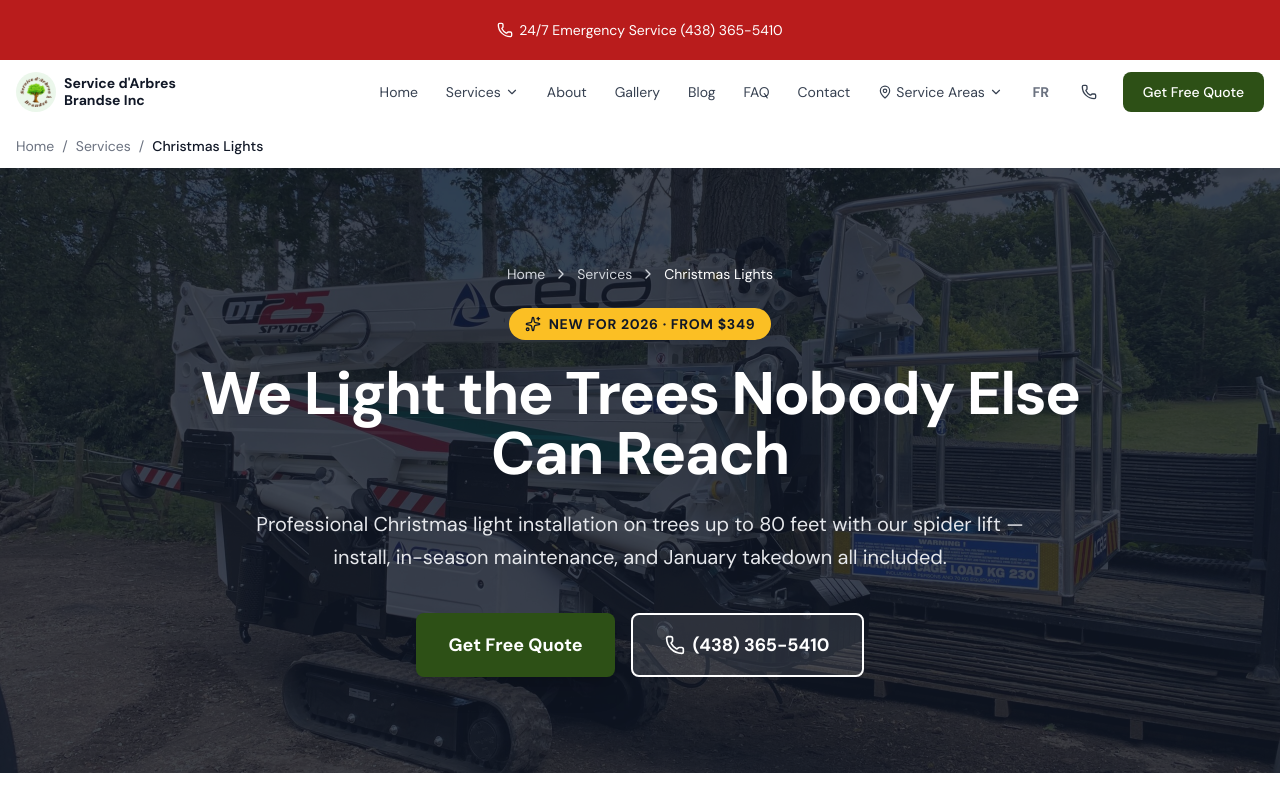
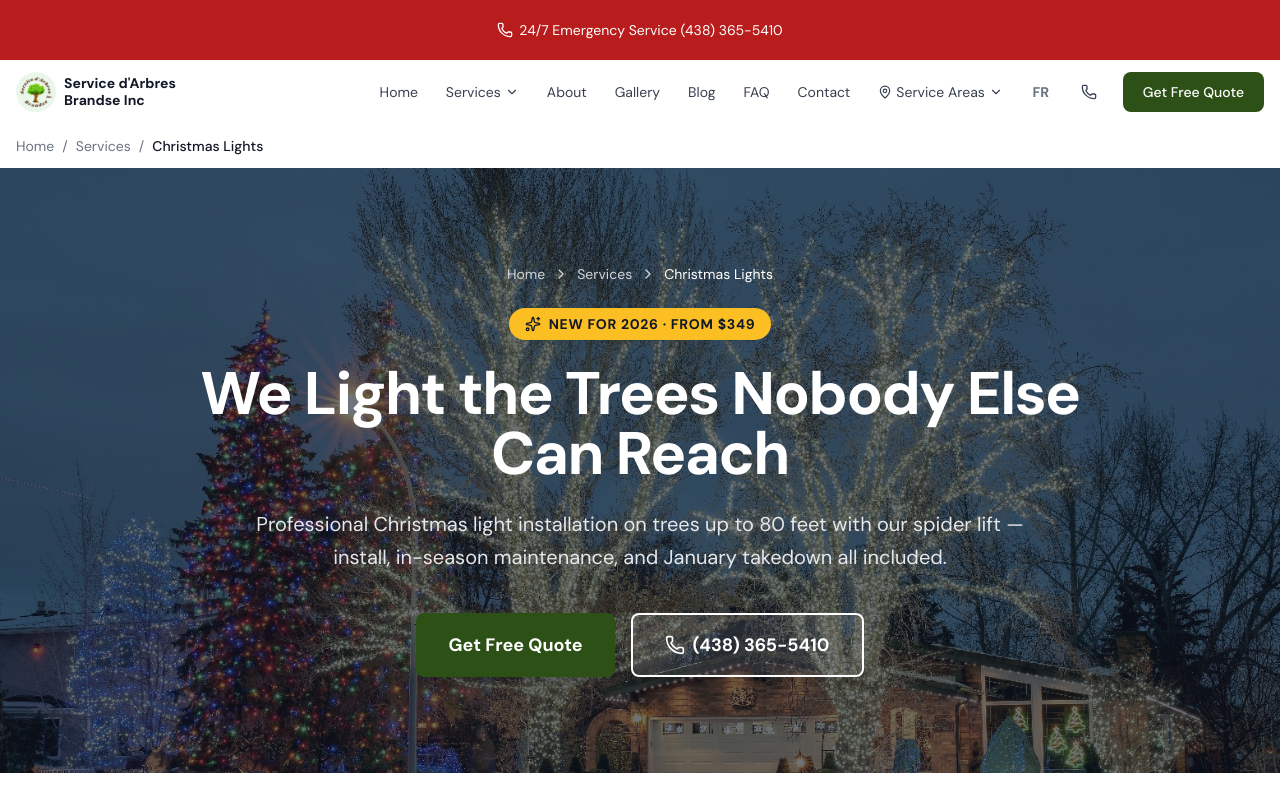
Before and after one commit to cjbrandse4-ship-it/brandse-website, a Next.js app: page /christmas-lights in a window 1280 px wide. Shown: the top 800 px of the page. Built offline with nearby package versions, Linux system fonts and the light colour scheme.

Commit message:
feat(christmas-lights): owner-supplied lit-trees photo as page hero
Connor confirmed ownership of the photo. Lighter overlay (60%) so the
wrapped trees glow through while the headline stays readable.

Co-Authored-By: Claude Fable 5 <noreply@anthropic.com>

```diff
--- a/pages/christmas-lights.tsx
+++ b/pages/christmas-lights.tsx
@@ -128,7 +128,7 @@ export default function ChristmasLightsPage() {
         {/* Hero */}
         <section className="relative flex items-center justify-center min-h-[60vh]">
           <Image
-            src="/gallery/spider-lift.jpg"
+            src="/gallery/christmas-lights-hero.jpg"
             alt=""
             aria-hidden="true"
             fill
@@ -136,7 +136,9 @@ export default function ChristmasLightsPage() {
             sizes="100vw"
             className="object-cover object-center"
           />
-          <div className="absolute inset-0 bg-gray-900/80" />
+          {/* Lighter overlay than other heroes — the dusk shot carries its
+              own contrast and the lit trees should glow through. */}
+          <div className="absolute inset-0 bg-gray-900/60" />
           <div className="relative z-10 max-w-5xl mx-auto px-4 sm:px-6 lg:px-8 text-center py-24">
             <nav className="flex items-center justify-center gap-2 text-sm text-gray-300 mb-6">
               <Link href={getLocalizedPath('/')} className="hover:text-white">{isFr ? 'Accueil' : 'Home'}</Link>
```
Also changed, not shown: public/gallery/christmas-lights-hero.jpg (added).
